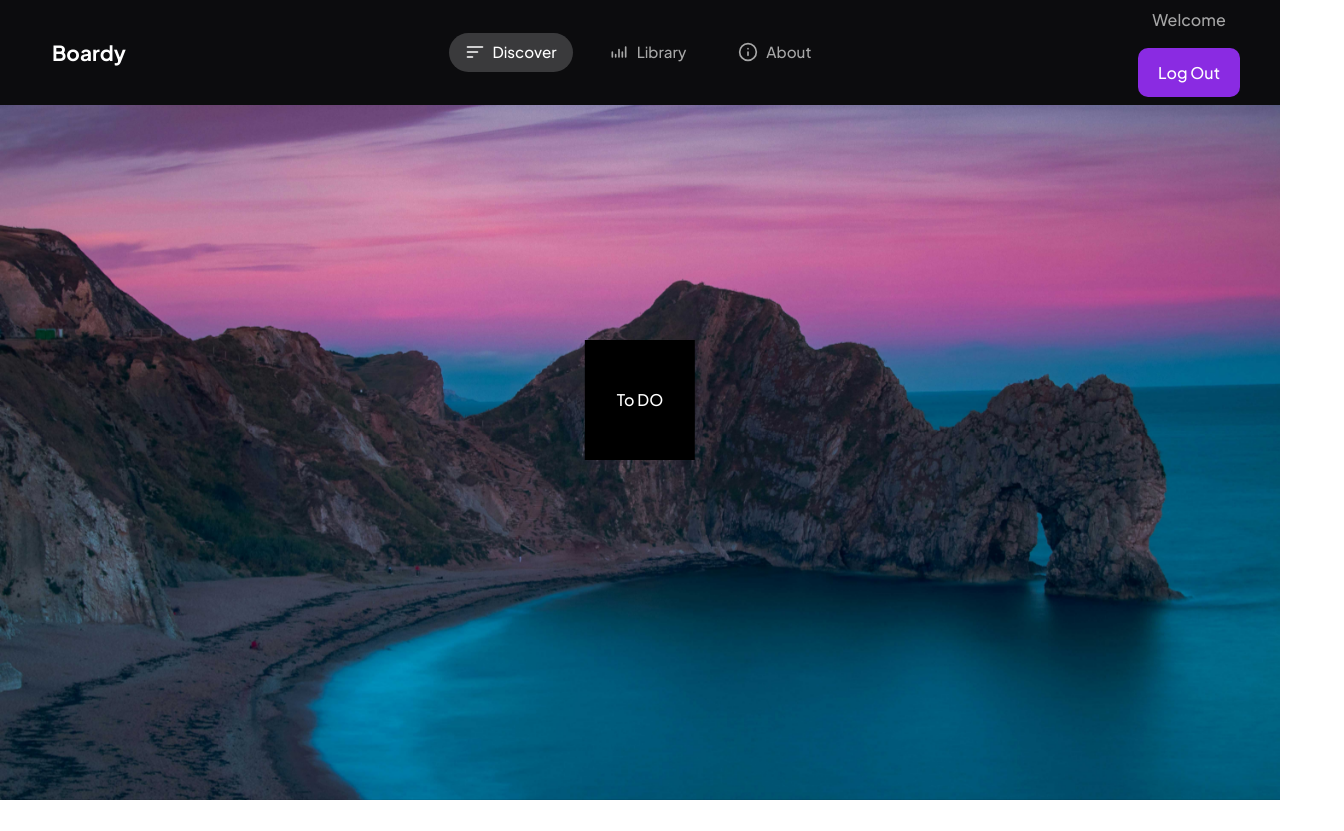
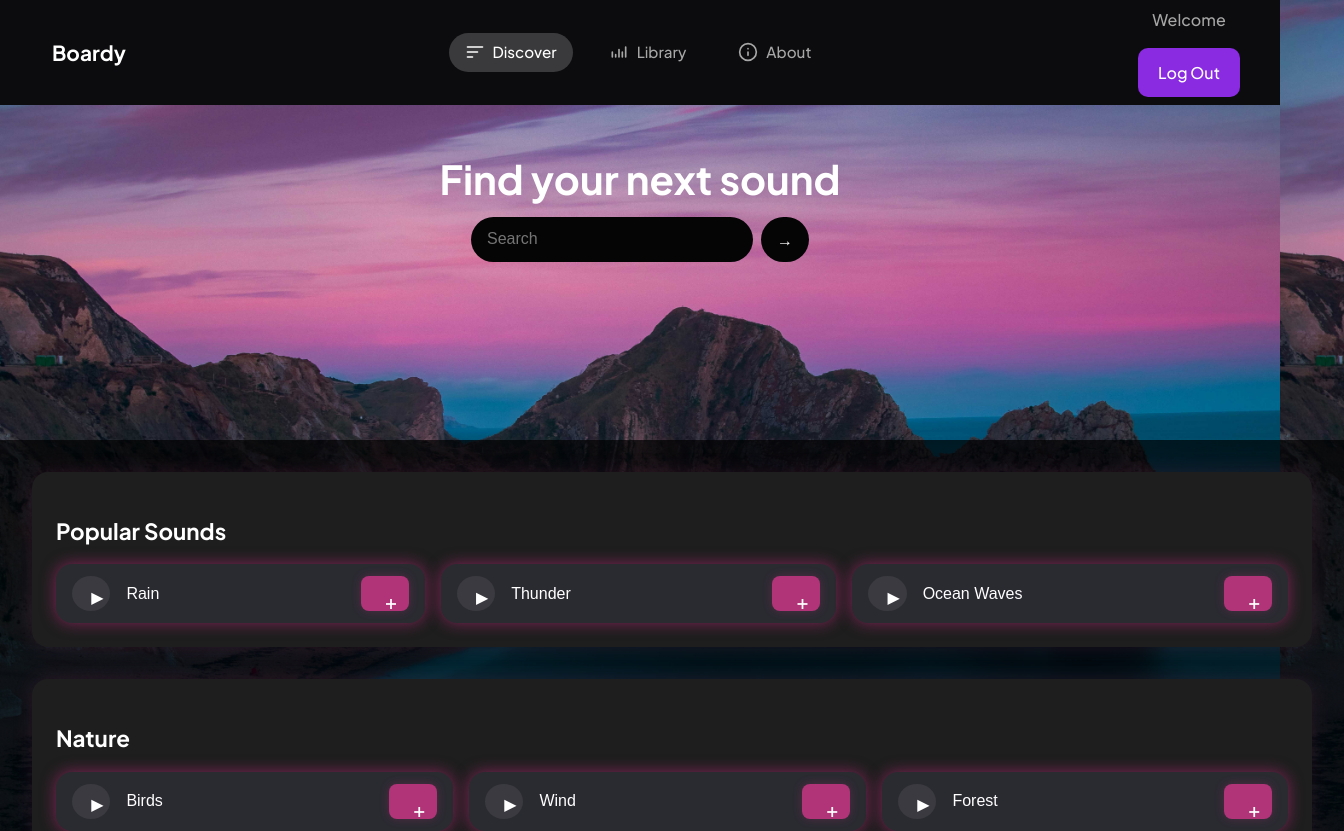
Before and after one commit to lolrepeatlol/lproject_cop4331, a React (Vite) app in the folder frontend/: page /discover in a window 1280 px wide. Shown: the top 831 px of the page, 1344 px wide, since content can reach past the window. Before the commit the page ends 800 px from the top, so only its background shows below. Built offline with nearby package versions, Linux system fonts and the light colour scheme.

Commit message:
Jsx Discover page design (no logic connected)

```diff
--- a/frontend/src/components/Discover.module.css
+++ b/frontend/src/components/Discover.module.css
@@ -1,9 +1,135 @@
-.discoverContainer {
-  background-color: black;
-  color: white;
+
+.soundSections {
+  position: absolute;
+  top: 55%;
+  left: 0;
+  width: 100%;
+  height: 100%;
+  display: flex;
+  flex-direction: column;
+  border-radius: 20pxx;
+  gap: 2rem;
   padding: 2rem;
-  position: absolute;
-  top: 50%;
+  background-color: rgba(0, 0, 0, 0.7);
+}
+
+.heroContent {
+  position: relative;
+  top: 100%;
   left: 50%;
   transform: translate(-50%, -50%);
+  text-align: center;
+  z-index: 1;
+  width: 100%;
+  padding: 2rem 1rem;
 }
+
+.heroTitle {
+  color: white;
+  font-size: 2.5rem;
+  font-weight: bold;
+  margin-bottom: 1rem;
+}
+
+/* Search bar wrapper */
+.searchBar {
+  display: flex;
+  justify-content: center;
+  gap: 0.5rem;
+}
+
+/* Input styling */
+.searchInput {
+  padding: 0.75rem 1rem;
+  font-size: 1rem;
+  border-radius: 25px;
+  background-color: #050505;
+  border: none;
+  width: 250px;
+}
+
+/* Button styling */
+.searchButton {
+  padding: 0.75rem 1rem;
+  font-size: 1rem;
+  border-radius: 25px;
+  background-color: #050505;
+  color: white;
+  border: none;
+  cursor: pointer;
+}
+
+
+
+.soundCategory {
+  background-color: #1e1e1e;
+  padding: 1.5rem;
+  border-radius: 1rem;
+  box-shadow: 0 0 20px rgba(201, 67, 132, 0.15);
+}
+
+.categoryTitle {
+  color: #ffffff;
+  font-size: 1.4rem;
+  margin-bottom: 1rem;
+  font-weight: 600;
+}
+
+.soundList {
+  display: flex;
+  flex-wrap: wrap;
+  gap: 1rem;
+}
+
+.soundCard {
+  display: flex;
+  align-items: center;
+  gap: 1rem;
+  background-color: #2a2a31;
+  padding: 0.75rem 1rem;
+  border-radius: 1rem;
+  box-shadow: 0 0 15px rgba(201, 43, 130, 0.578);
+  min-width: 250px;
+  flex: 1 1 auto;
+}
+
+.playButton {
+  background-color: #3a3a40;
+  border: none;
+  border-radius: 50%;
+  width: 2.2rem;
+  height: 2.2rem;
+  font-size: 1rem;
+  color: white;
+  cursor: pointer;
+  transition: transform 0.2s ease;
+}
+
+.playButton:hover {
+  transform: scale(1.1);
+}
+
+.soundName {
+  color: #ffffff;
+  font-size: 1rem;
+  flex-grow: 1;
+  font-family: sans-serif;
+}
+
+.addButton {
+  background-color: #b13478;
+  color: white;
+  font-size: 1.25rem;
+  border: none;
+  border-radius: 0.5rem;
+  width: 2.2rem;
+  height: 2.2rem;
+  cursor: pointer;
+  transition: transform 0.2s ease, box-shadow 0.2s ease;
+  box-shadow: 0 0 10px rgba(177, 52, 120, 0.3);
+}
+
+.addButton:hover {
+  transform: scale(1.1);
+  box-shadow: 0 0 16px rgba(177, 52, 120, 0.5);
+}
--- a/frontend/src/components/Discover.tsx
+++ b/frontend/src/components/Discover.tsx
@@ -1,10 +1,58 @@
 import styles from './Discover.module.css';
+
+const soundSections = [
+  {
+    title: "Popular Sounds",
+    sounds: ["Rain", "Thunder", "Ocean Waves"]
+  },
+  {
+    title: "Nature",
+    sounds: ["Birds", "Wind", "Forest"]
+  },
+  {
+    title: "Urban",
+    sounds: ["City Traffic", "Subway", "Cafe"]
+  }
+];
 
 const Discover = () => {
   return (
-    <div className={styles.discoverContainer}>
-      <p>To DO</p>
-    </div>
+    <>
+      <div className={styles.heroContent}>
+          <h1 className={styles.heroTitle}>Find your next sound</h1>
+          <div className={styles.searchBar}>
+            <input
+              type="text"
+              placeholder="Search"
+              className={styles.searchInput}
+            />
+            <button className={styles.searchButton}>→</button>
+          </div>
+      </div>
+
+
+
+
+      {/* Sound sections */}
+      <div className={styles.soundSections}>
+        {soundSections.map((section, idx) => (
+          <div key={idx} className={styles.soundCategory}>
+            <h2 className={styles.categoryTitle}>{section.title}</h2>
+            <div className={styles.soundList}>
+              {section.sounds.map((sound, sIdx) => (
+                <div key={sIdx} className={styles.soundCard}>
+                  <button className={styles.playButton}>▶</button>
+                  <span className={styles.soundName}>{sound}</span>
+                  <button className={styles.addButton}>+</button>
+                </div>
+              ))}
+            </div>
+          </div>
+        ))}
+      </div>
+
+
+    </>
   );
 };
 
```
